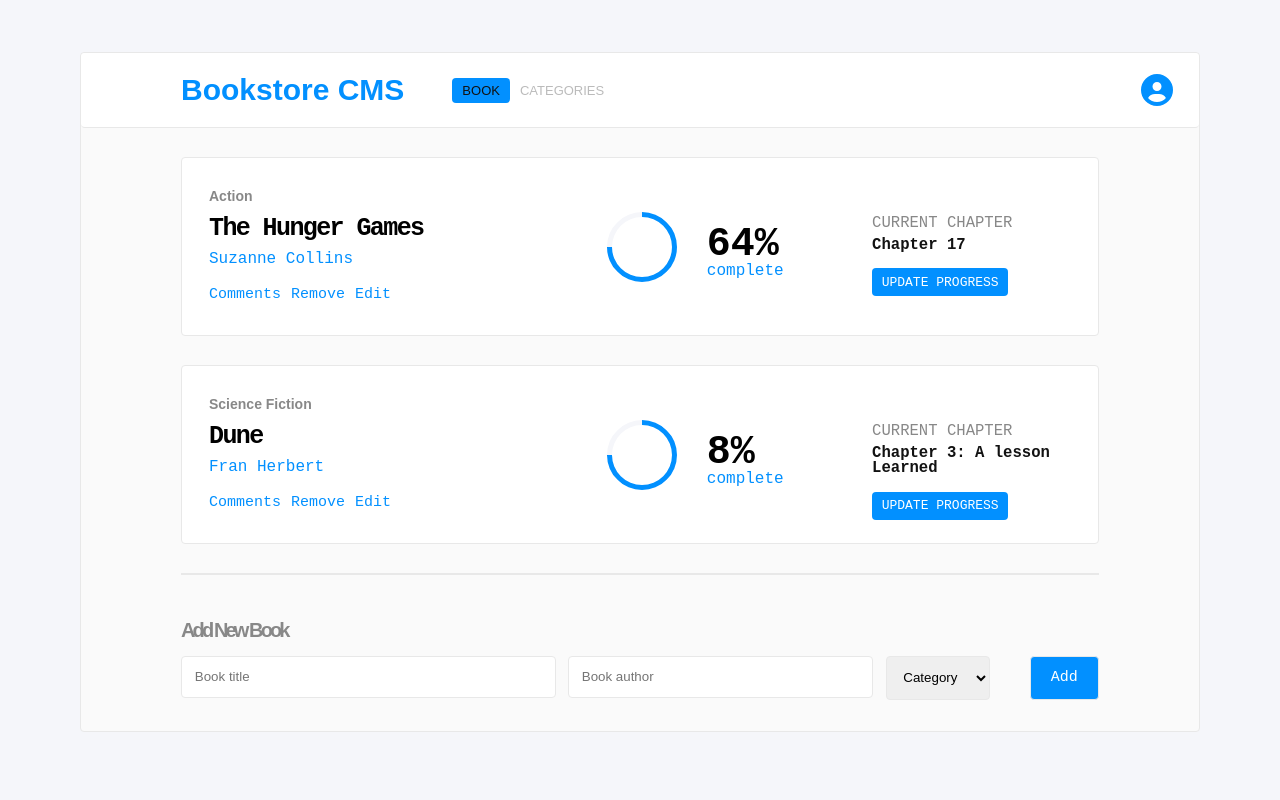
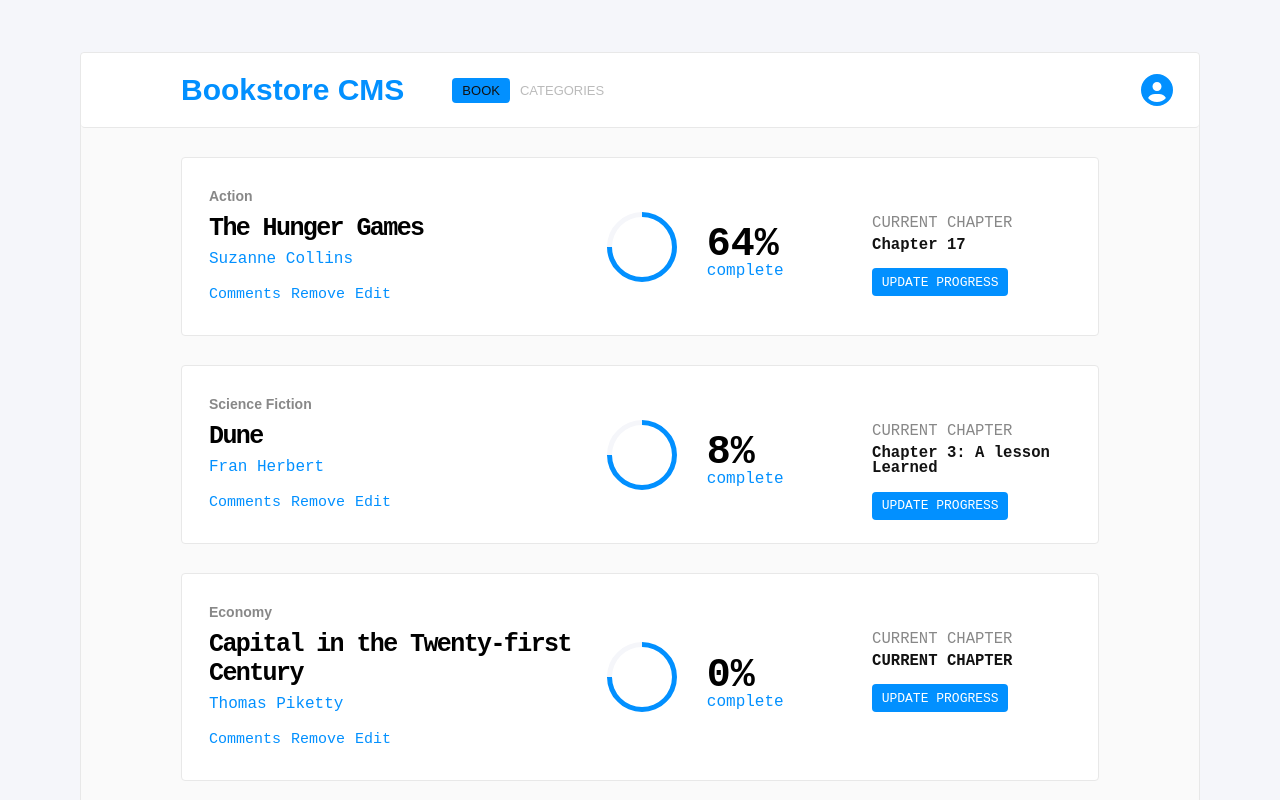
Before and after one commit to efmomoh/bookstore, a React (Create React App) app: page / in a window 1280 px wide. Shown: the top 800 px of the page. Built offline with nearby package versions, Linux system fonts and the light colour scheme; a web font is replaced by a local one.

Commit message:
Modifies source file content

```diff
--- a/src/components/Book.js
+++ b/src/components/Book.js
@@ -1,27 +1,23 @@
 import React, { useState } from 'react';
 import PropTypes from 'prop-types';
 import BookForm from './BookForm';
+import bookList from './BookList';
 
 const Book = ({ onDelete }) => {
-  const [books, setBooks] = useState([
+  const [books, setBooks] = useState(bookList);
+
+  const addBook = ({ title, author, category }) => {
+    setBooks((prevBooks) => [
+      ...prevBooks,
       {
-      category: 'Action',
-      title: 'The Hunger Games',
-      author: 'Suzanne Collins',
-      chapter: 'Chapter 17',
-      percentage: '64%',
-    },
-    {
-      category: 'Science Fiction',
-      title: 'Dune',
-      author: 'Fran Herbert',
-      chapter: 'Chapter 3: A lesson Learned',
-      percentage: '8%',
+        id: prevBooks.length + 1,
+        title,
+        author,
+        category,
+        chapter: '',
+        percentage: '',
       },
     ]);
-
-  const addBook = (newBook) => {
-    setBooks((prevBooks) => [...prevBooks, newBook]);
   };
 
   const handleDelete = (id) => {
@@ -31,7 +27,9 @@
     }
   };
 
-  const renderBooks = () => books.map((book) => (
+  return (
+    <div>
+      {books.map((book) => (
         <div className="book-div" key={book.id}>
           <div className="main-book">
             <div>
@@ -68,11 +66,7 @@
             </div>
           </div>
         </div>
-  ));
-
-  return (
-    <div>
-      {renderBooks()}
+      ))}
       <div className="hr">
         <hr />
       </div>
--- a/src/components/BookForm.js
+++ b/src/components/BookForm.js
@@ -1,31 +1,26 @@
-import React, { useState } from 'react';
+import React, { useRef } from 'react';
 import PropTypes from 'prop-types';
 
 const BookForm = ({ addBook }) => {
-  const [title, setTitle] = useState('');
-  const [author, setAuthor] = useState('');
-  const [category, setCategory] = useState('');
+  const titleRef = useRef();
+  const categoryRef = useRef();
+  const authorRef = useRef(); // Add a reference for the author input
 
   const submitBookHandler = (e) => {
     e.preventDefault();
+    const title = titleRef.current.value;
+    const category = categoryRef.current.value;
+    const author = authorRef.current.value; // Get the author from the input field
 
-    const newTitle = e.target.title.value;
-    const newCategory = e.target.category.value;
-
-    if (newTitle && author && newCategory) {
-      const newBook = {
-        id: Date.now(),
-        title: newTitle,
-        author,
-        category: newCategory,
-      };
-
-      addBook(newBook);
+    if (title && category && author) {
+      // Only add a book if all fields are filled out
+      addBook({ title, author, category });
     }
 
-    setTitle('');
-    setAuthor('');
-    setCategory('');
+    // Clear input fields
+    titleRef.current.value = '';
+    categoryRef.current.value = '';
+    authorRef.current.value = '';
   };
 
   return (
@@ -39,8 +34,7 @@
                 type="text"
                 id="title"
                 placeholder="Book title"
-                value={title}
-                onChange={(e) => setTitle(e.target.value)}
+                ref={titleRef}
               />
             </label>
           </div>
@@ -49,26 +43,20 @@
               <input
                 type="text"
                 id="author"
-                placeholder="Book author"
-                value={author}
-                onChange={(e) => setAuthor(e.target.value)}
+                placeholder="Author"
+                ref={authorRef}
               />
             </label>
           </div>
           <div>
             <label htmlFor="category">
-              <select
-                id="category"
-                value={category}
-                onChange={(e) => setCategory(e.target.value)}
-                required
-              >
-                <option value="Category"> Category</option>
+              <select id="category" ref={categoryRef} required>
+                <option disabled selected value>
+                  Category
+                </option>
                 <option value="Action">Action</option>
                 <option value="Science Fiction">Science Fiction</option>
                 <option value="Economy">Economy</option>
-                <option value="Fiction">Fiction</option>
-                <option value="NonFiction">Nonfiction</option>
               </select>
             </label>
           </div>
--- a/src/components/BookList.js
+++ b/src/components/BookList.js
@@ -20,6 +20,13 @@
     chapter: 'CURRENT CHAPTER',
     percentage: '0%',
   },
+  {
+    category: 'Economy',
+    title: 'Capital in the Twenty-first Century',
+    author: 'Thomas Piketty',
+    chapter: 'CURRENT CHAPTER',
+    percentage: '80%',
+  },
 ];
 
 export default bookList;
```
Lines whose indentation alone changed are shown as unchanged.
